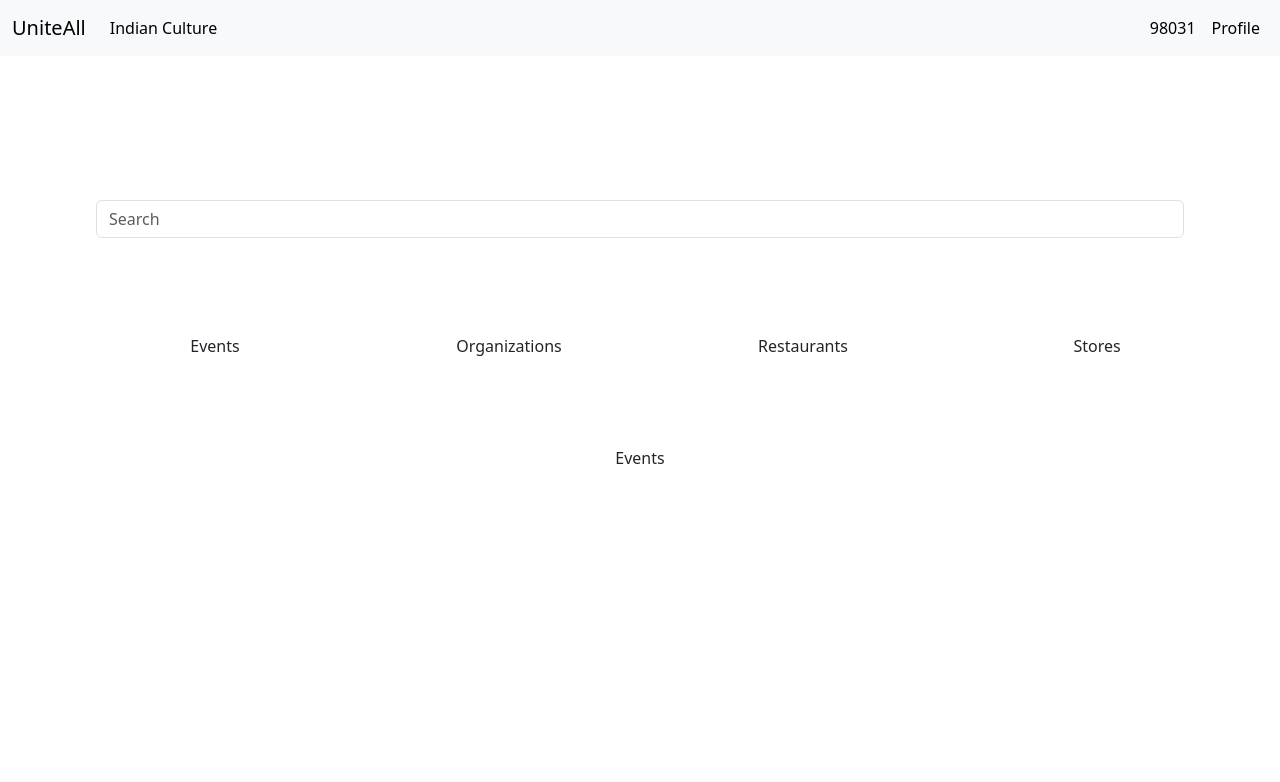
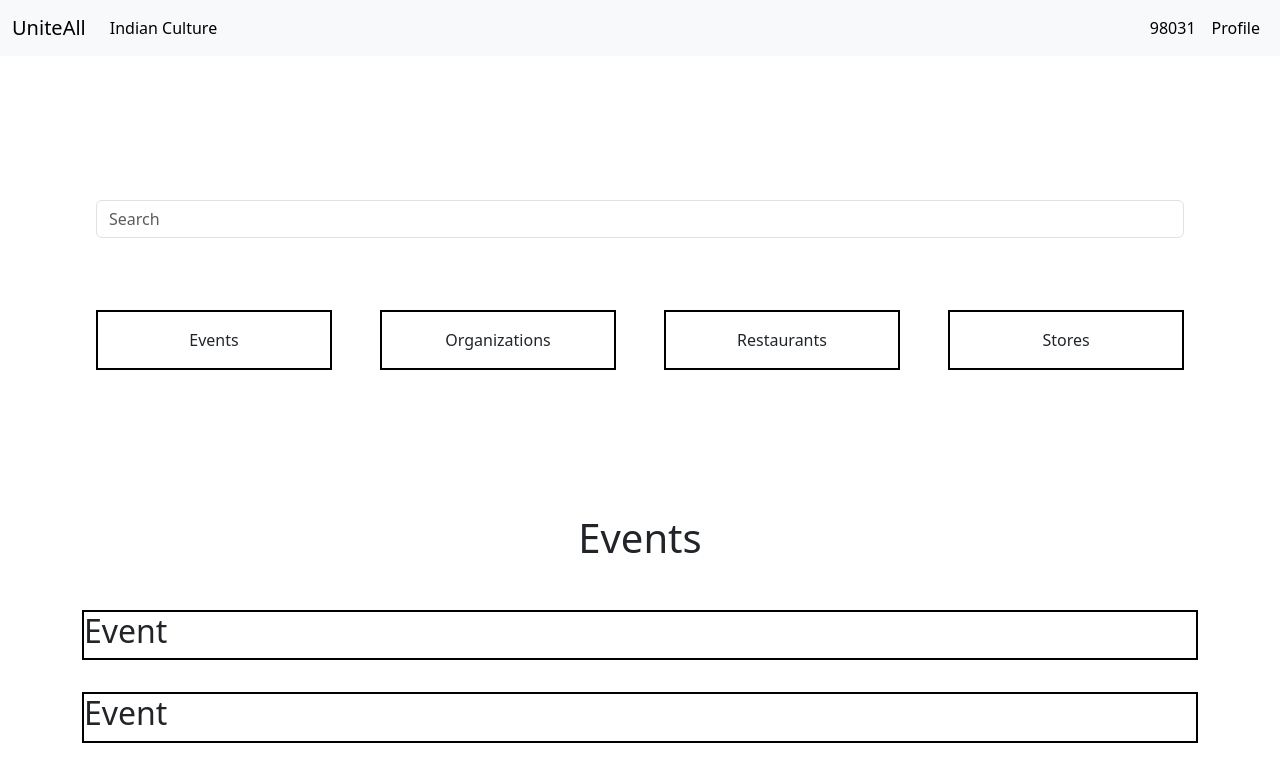
Before and after one commit to shuklanishchal/uniteall.github.io, a plain HTML site: page index.html in a window 1280 px wide. Drawn offline with nearby package versions, Linux system fonts and the light colour scheme.

Commit message:
Changed grid sizing for submenus; added event divs

```diff
--- a/index.html
+++ b/index.html
@@ -33,12 +33,12 @@
       </div>
     </nav>
     <div class="mt-5 mb-5 p-4 text-center">
-      <div class="mb-3">
-        <form class="d-flex m-5">
+      <div>
+        <form class="d-flex m-5 mb-0">
           <input class="form-control m-4" type="search" placeholder="Search" aria-label="Search">
         </form>
       </div><br/>
-      <div class="container-fluid">
+      <div class="m-5 mt-0">
         <ul class="menus">
           <li>Events</li>
           <li>Organizations</li>
@@ -48,7 +48,15 @@
       </div>
     </div>
     <div class="col-md-12 text-center mt-2">
-      Events
+      <div class="mb-5"><h1>Events</h1></div>
+    </div>
+    <div class="container event-list">
+      <div class="event">
+        <h2>Event</h2>
+      </div>
+      <div class="event">
+        <h2>Event</h2>
+      </div>
     </div>
   </body>
 </html>
--- a/style.css
+++ b/style.css
@@ -1,4 +1,5 @@
 .menus {
+  padding: 0;
   display: flex;
   align-items: center;
   list-style-type: none;
@@ -6,4 +7,13 @@
 
 .menus li {
   flex: 1 1 0;
+  margin: 1.5em;
+  padding-top: 1em;
+  padding-bottom: 1em;
+  border: 2px solid black;
 }
+
+.event {
+  border: 2px solid black;
+  margin-bottom: 2rem;
+}
```
